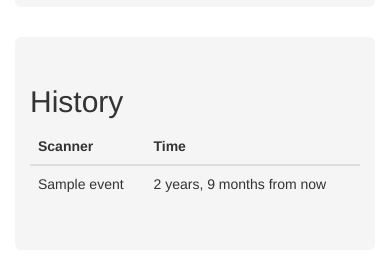
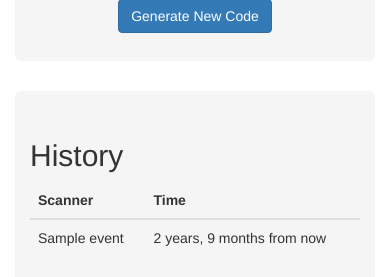
Before and after one commit to nikhilgupta345/safestudent, a Django app: page /student/1 in a window 390 px wide. Shown: the part 721-998 px from the top of the page. Run offline with Django 3.2, Linux system fonts and the light colour scheme; a user stored in the database is signed in; tables that the repository leaves empty hold one stand-in row (values such as "Sample post"); some libraries are stand-ins or nearby versions.

Commit message:
Updated QR code to be easily generatable

```diff
--- a/api/models.py
+++ b/api/models.py
@@ -6,6 +6,7 @@ import qrcode
 import io
 from django.core.files.uploadedfile import InMemoryUploadedFile
 import sys
+import uuid
 
 # Create your models here.
 class Student(models.Model):
@@ -17,6 +18,7 @@ class Student(models.Model):
 	parent = models.ForeignKey(User, on_delete=models.CASCADE)
 
 	qr_code = models.ImageField(upload_to='qrcodes', blank=True, null=True)
+	uuid = models.BigIntegerField(blank=True, null=True)
 
 	def generate_qrcode(self):
 		qr = qrcode.QRCode(
@@ -25,7 +27,10 @@ class Student(models.Model):
 		    box_size=6,
 		    border=0,
 		)
-		qr.add_data(self.id)
+		self.uuid = uuid.uuid1().int>>65
+		self.save()
+
+		qr.add_data(self.uuid)
 		qr.make(fit=True)
 
 		img = qr.make_image()
--- a/api/views.py
+++ b/api/views.py
@@ -8,12 +8,19 @@ from sendgrid.helpers.mail import *
 # Create your views here.
 def event_create(request):
 	if request.method == "POST":
-		student_id = request.POST.get("student_id", "")
+		uuid = request.POST.get("uuid", "")
 		longitude = request.POST.get("longitude", "")
 		latitude = request.POST.get("latitude", "")
 		scanner_name = request.POST.get("scanner_name", "")
 
-		student = Student.objects.get(id=student_id)
+		try:
+			student = Student.objects.get(uuid=int(uuid))
+		except:
+			return JsonResponse({
+				"status": "error",
+				"message": "No student with that uuid",
+				"data": None
+			})
 
 		try:
 			event = Event(
--- a/safestudent/urls.py
+++ b/safestudent/urls.py
@@ -35,6 +35,7 @@ urlpatterns = [
     url(r'^student/notifications/(?P<student_id>[0-9]+)/on/$', views.student_notifications_on),
     url(r'^student/notifications/(?P<student_id>[0-9]+)/off/$', views.student_notifications_off),
 
+    url(r'^create_new_code$', views.create_new_code),
     url(r'^feed$', views.feed),
 
     url(r'^$', views.index)
--- a/safestudent/views.py
+++ b/safestudent/views.py
@@ -182,6 +182,20 @@ def student_notifications_off(request, student_id):
 	student = Student.objects.get(id=student_id)
 	student.notifications = False
 	student.save()
+
+	return HttpResponseRedirect('/student/' + student_id)
+
+def create_new_code(request):
+	if request.method == "POST":
+		print(request.POST)
+		try:
+			student_id = request.POST['student_id']
+			s = Student.objects.get(id=student_id)
+			s.generate_qrcode()
+		except Exception as e:
+			print(str(e))
+			return HttpResponseRedirect('/')
+
 	return HttpResponseRedirect('/student/' + student_id)
 
 def feed(request):
--- a/templates/student.html
+++ b/templates/student.html
@@ -5,7 +5,7 @@
 {% block content %}
 <div class="jumbotron">
 	<div class="row">
-		<div class="col-md-8">
+		<div class="col-md-9">
 			<h2>Student: <b>{{ student.first_name }} {{ student.last_name }}</b></h2>
 			<h4>You are a parent or administrator viewing a student's profile.</h4>
 			<br>
@@ -15,10 +15,26 @@
 				<h4>You are <b>not</b> being notified for this student's activity. <a href="/student/notifications/{{ student.id }}/on">Turn on.</a></h4>
 			{% endif %}
 		</div>
-		<div class="col-md-4">
-			{% if student.qr_code %}
-				<img src="{{ student.qr_code.url }}" alt="QR Code" style="float: right" />
-			{% endif %}
+		<div class="col-md-3">
+			<div class="row">
+				<div class="col-md-12">
+				<center>
+					{% if student.qr_code %}
+						<img src="{{ student.qr_code.url }}" alt="QR Code" />
+					{% endif %}
+				</center>
+				</div>
+			</div> <br>
+			<div class="row">
+				<div class="col-md-12">
+					<center>
+						<form action="/create_new_code" method="post">
+							<input type="hidden" name="student_id" value="{{ student.id }}">
+							<button type="submit" class="btn btn-primary">Generate New Code</button>
+						</form>
+					</center>
+				</div>
+			</div>
 		</div>
 	</div>
 </div>
```
